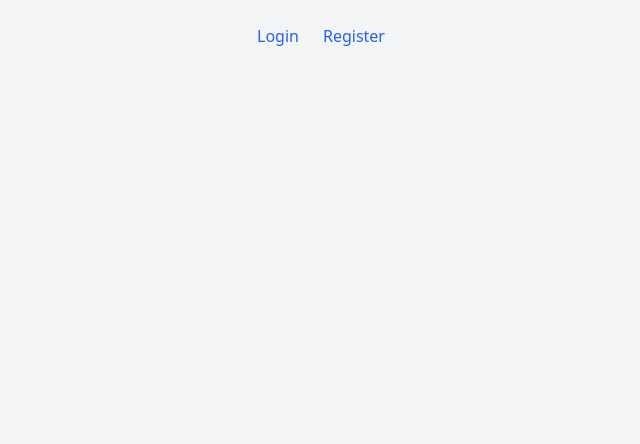
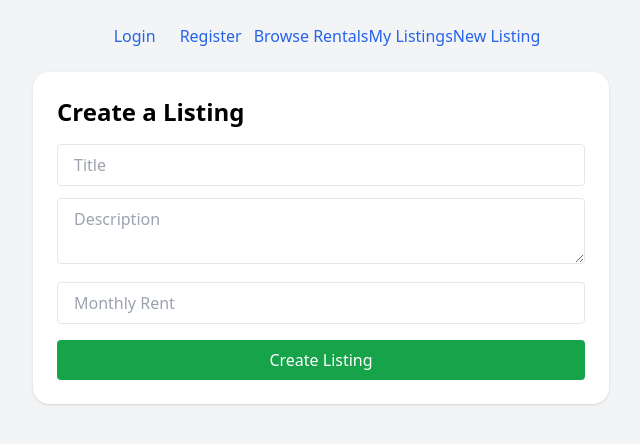
Before and after one commit to kcee01/NtloEKae_Homes, a React (Create React App) app: page /create-listing in a window 1280 px wide. Before the commit this address had no page. Shown: the top 444 px of the page, without its empty margins (319-959 px from the left). Built offline with nearby package versions, Linux system fonts and the light colour scheme.

Commit message:
added other pages

```diff
--- a/src/App.js
+++ b/src/App.js
@@ -3,6 +3,9 @@ import LoginPage from "./pages/LoginPage";
 import RegisterPage from "./pages/RegisterPage";
 import TenantProfile from "./pages/TenantProfile";
 import LandlordProfile from "./pages/LandlordProfile";
+import ListingsPage from "./pages/ListingsPages";
+import MyListingsPage from "./pages/MyListingsPage";
+import CreateListingPage from "./pages/CreateListingPage";
 
 function App() {
   return (
@@ -11,12 +14,18 @@ function App() {
         <nav className="mb-6 text-center">
           <Link to="/login" className="text-blue-600 mx-3">Login</Link>
           <Link to="/register" className="text-blue-600 mx-3">Register</Link>
+          <Link to="/listings" className="text-blue-600">Browse Rentals</Link>
+          <Link to="/my-listings" className="text-blue-600">My Listings</Link>
+          <Link to="/create-listing" className="text-blue-600">New Listing</Link>
         </nav>
         <Routes>
           <Route path="/login" element={<LoginPage />} />
           <Route path="/register" element={<RegisterPage />} />
           <Route path="/tenant" element={<TenantProfile />} />
           <Route path="/landlord" element={<LandlordProfile />} />
+          <Route path="/listings" element={<ListingsPage />} />
+          <Route path="/my-listings" element={<MyListingsPage />} />
+          <Route path="/create-listing" element={<CreateListingPage />} />
         </Routes>
       </div>
     </Router>
--- /dev/null
+++ b/src/components/ListingCard.jsx
@@ -0,0 +1,9 @@
+export default function ListingCard({ listing }) {
+  return (
+    <div className="border rounded-xl p-4 shadow bg-white">
+      <h3 className="text-xl font-bold">{listing.title}</h3>
+      <p className="text-gray-600">{listing.description}</p>
+      <p className="mt-2 font-semibold">${listing.price} / month</p>
+    </div>
+  );
+}
--- /dev/null
+++ b/src/pages/CreateListingPage.jsx
@@ -0,0 +1,72 @@
+import { useState } from "react";
+import { useNavigate } from "react-router-dom";
+
+export default function CreateListingPage() {
+  const [form, setForm] = useState({ title: "", description: "", price: "" });
+  const navigate = useNavigate();
+
+  const handleChange = (e) => {
+    setForm({ ...form, [e.target.name]: e.target.value });
+  };
+
+  const handleSubmit = async (e) => {
+    e.preventDefault();
+    const token = localStorage.getItem("access");
+
+    const response = await fetch("http://localhost:8000/api/listings/", {
+      method: "POST",
+      headers: {
+        "Content-Type": "application/json",
+        Authorization: `Bearer ${token}`
+      },
+      body: JSON.stringify(form)
+    });
+
+    if (response.ok) {
+      alert("Listing created!");
+      navigate("/landlord");
+    } else {
+      alert("Failed to create listing.");
+    }
+  };
+
+  return (
+    <form
+      onSubmit={handleSubmit}
+      className="max-w-xl mx-auto bg-white p-6 rounded-2xl shadow"
+    >
+      <h1 className="text-2xl font-bold mb-4">Create a Listing</h1>
+
+      <input
+        type="text"
+        name="title"
+        placeholder="Title"
+        value={form.title}
+        onChange={handleChange}
+        className="w-full mb-3 px-4 py-2 border rounded"
+        required
+      />
+      <textarea
+        name="description"
+        placeholder="Description"
+        value={form.description}
+        onChange={handleChange}
+        className="w-full mb-3 px-4 py-2 border rounded"
+        required
+      />
+      <input
+        type="number"
+        name="price"
+        placeholder="Monthly Rent"
+        value={form.price}
+        onChange={handleChange}
+        className="w-full mb-4 px-4 py-2 border rounded"
+        required
+      />
+
+      <button className="w-full bg-green-600 text-white py-2 rounded hover:bg-green-700">
+        Create Listing
+      </button>
+    </form>
+  );
+}
--- /dev/null
+++ b/src/pages/ListingsPages.jsx
@@ -0,0 +1,21 @@
+import { useEffect, useState } from "react";
+import ListingCard from "../components/ListingCard";
+
+export default function ListingsPage() {
+  const [listings, setListings] = useState([]);
+
+  useEffect(() => {
+    fetch("http://localhost:8000/api/listings/")
+      .then(res => res.json())
+      .then(data => setListings(data));
+  }, []);
+
+  return (
+    <div className="max-w-3xl mx-auto p-6 space-y-4">
+      <h1 className="text-2xl font-bold mb-4">Available Rentals</h1>
+      {listings.map(listing => (
+        <ListingCard key={listing.id} listing={listing} />
+      ))}
+    </div>
+  );
+}
--- /dev/null
+++ b/src/pages/MyListingsPage.jsx
@@ -0,0 +1,25 @@
+import { useEffect, useState } from "react";
+import ListingCard from "../components/ListingCard";
+
+export default function MyListingsPage() {
+  const [listings, setListings] = useState([]);
+
+  useEffect(() => {
+    const token = localStorage.getItem("access");
+
+    fetch("http://localhost:8000/api/listings/mine/", {
+      headers: { Authorization: `Bearer ${token}` }
+    })
+      .then(res => res.json())
+      .then(data => setListings(data));
+  }, []);
+
+  return (
+    <div className="max-w-3xl mx-auto p-6 space-y-4">
+      <h1 className="text-2xl font-bold mb-4">My Listings</h1>
+      {listings.map(listing => (
+        <ListingCard key={listing.id} listing={listing} />
+      ))}
+    </div>
+  );
+}
```
